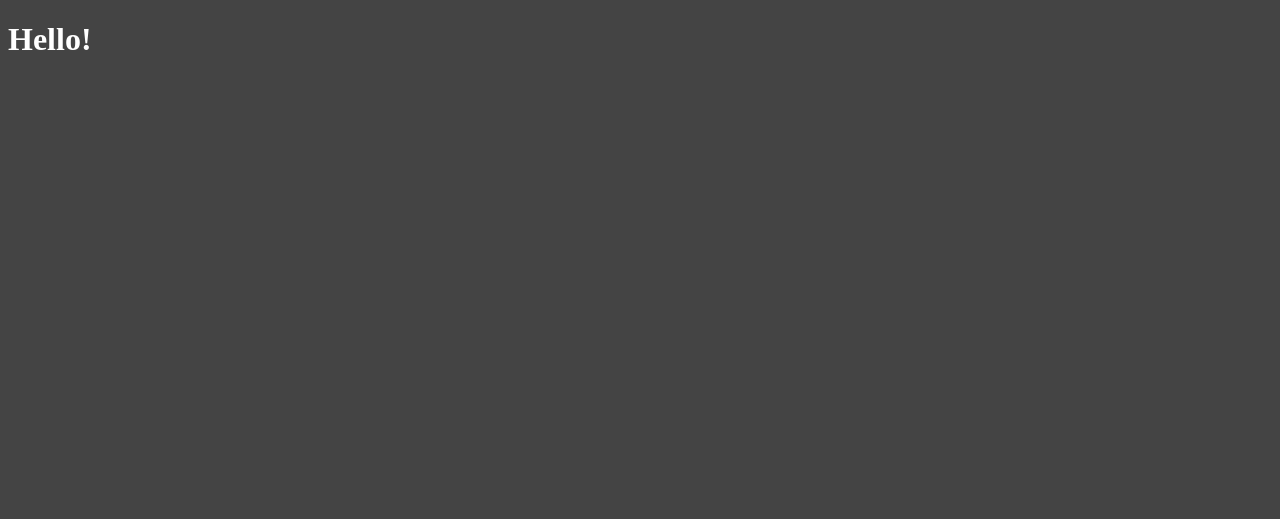
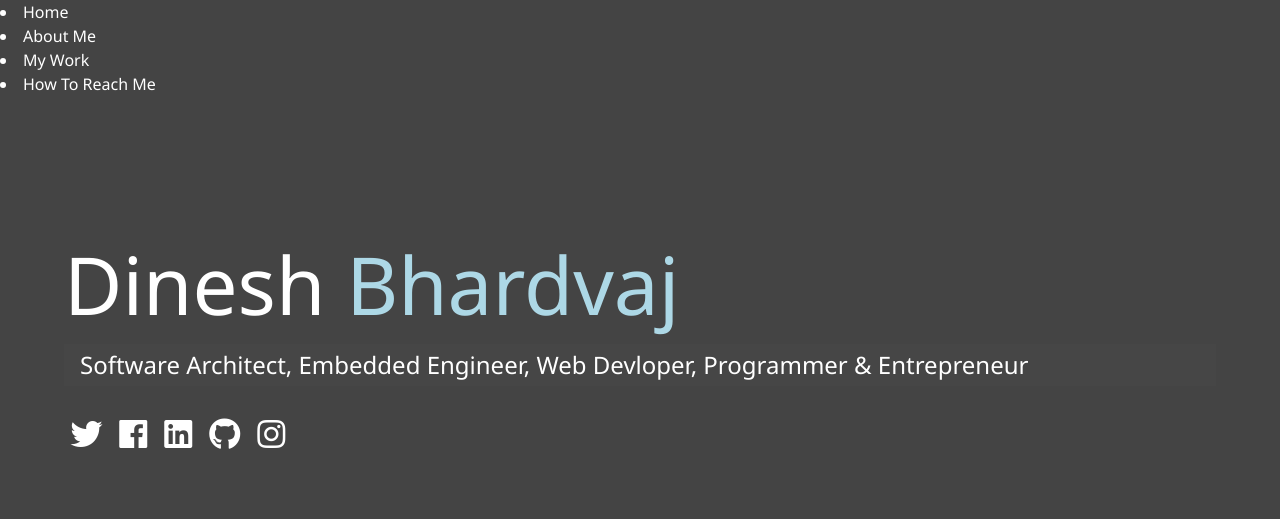
Before and after one commit to dineshbhardvaj/MyPortfolio, a website: page dist/index.html in a window 1280 px wide. Drawn offline with Linux system fonts and the light colour scheme.

Commit message:
working on home_page

```diff
--- a/scss/main.scss
+++ b/scss/main.scss
@@ -1,6 +1,87 @@
+//configurations
 $primary-color: #444;
+$secondary-color: lightblue;
+
+//mixins
+
+@mixin easeOut {
+  transition: all 1.5s ease-out;
+}
+
+// css starts here
+
+*,
+*:before,
+*:after {
+  -moz-box-sizing: border-box;
+  -webkit-box-sizing: border-box;
+  box-sizing: border-box;
+}
 
 body {
   background: $primary-color;
   color: #fff;
+  height: 100%;
+  margin: 0;
+  font-family: "Segoe UI", Tahoma, Geneva, Verdana, sans-serif;
+  line-height: 1.5;
 }
+
+//Elements & Classes
+
+h1,
+h2,
+h3 {
+  margin: 0;
+  font-weight: 400;
+
+  &.lg-heading {
+    font-size: 5rem;
+  }
+
+  &.sm-heading {
+    margin-bottom: 2rem;
+    padding: 0.2rem 1rem;
+    background: rgba(lighten($primary-color, 2), 0.5);
+  }
+}
+
+a {
+  color: #fff;
+  text-decoration: none;
+}
+
+header {
+  position: fixed;
+  z-index: 2;
+  width: 100%;
+}
+
+.text-secondary {
+  color: $secondary-color;
+}
+
+main {
+  padding: 4rem;
+  height: 100%;
+
+  .icons {
+    margin-top: 1rem;
+
+    a {
+      padding: 0.4rem;
+
+      &:hover {
+        color: $secondary-color;
+        @include easeOut;
+      }
+    }
+  }
+
+  &#home {
+    overflow: hidden;
+    h1 {
+      margin-top: 20vh;
+    }
+  }
+}
```
Also changed, not shown: dist/css/main.css, dist/img/background.jpg (added), dist/img/portrait.jpg (added), dist/img/portrait_small.jpg (added), dist/img/projects/project1.jpg (added), dist/img/projects/project2.jpg (added), dist/img/projects/project3.jpg (added), dist/img/projects/project4.jpg (added), dist/img/projects/project5.jpg (added), dist/index.html, dist/js/main.js (added).
